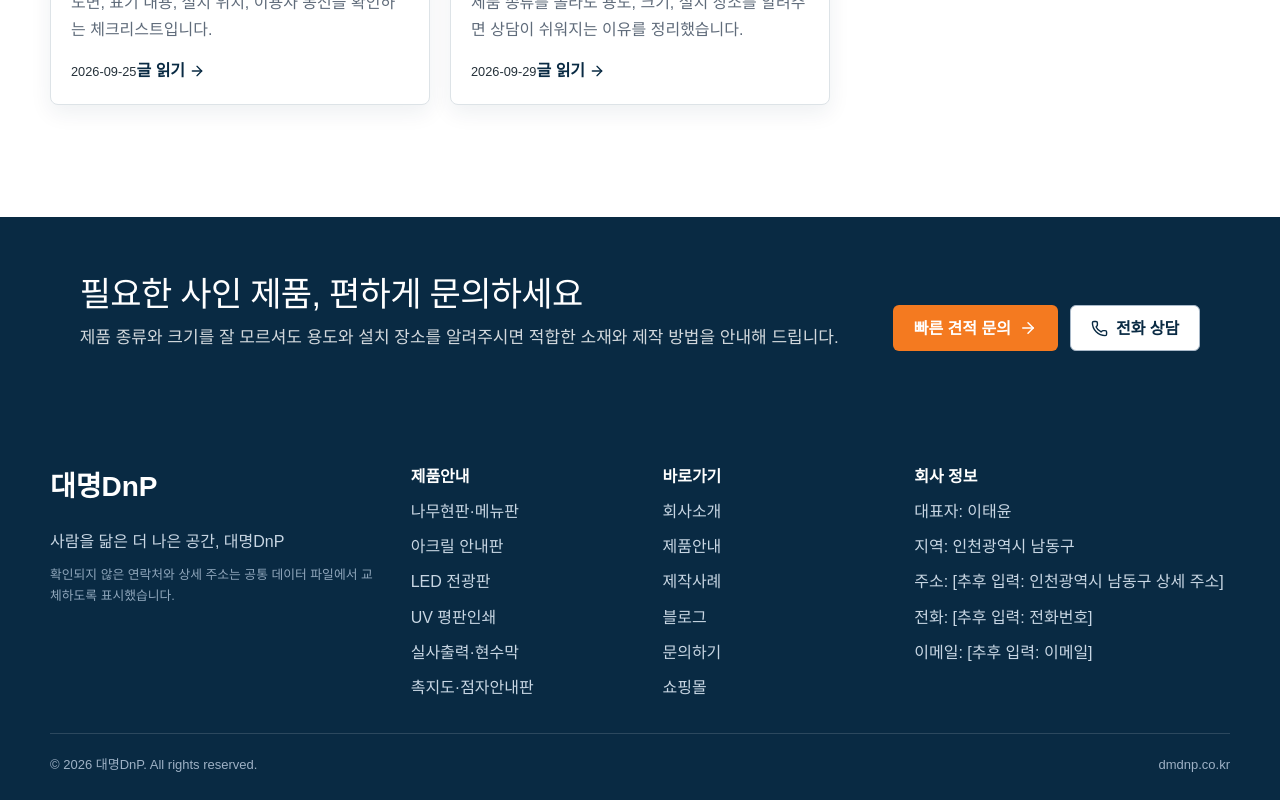
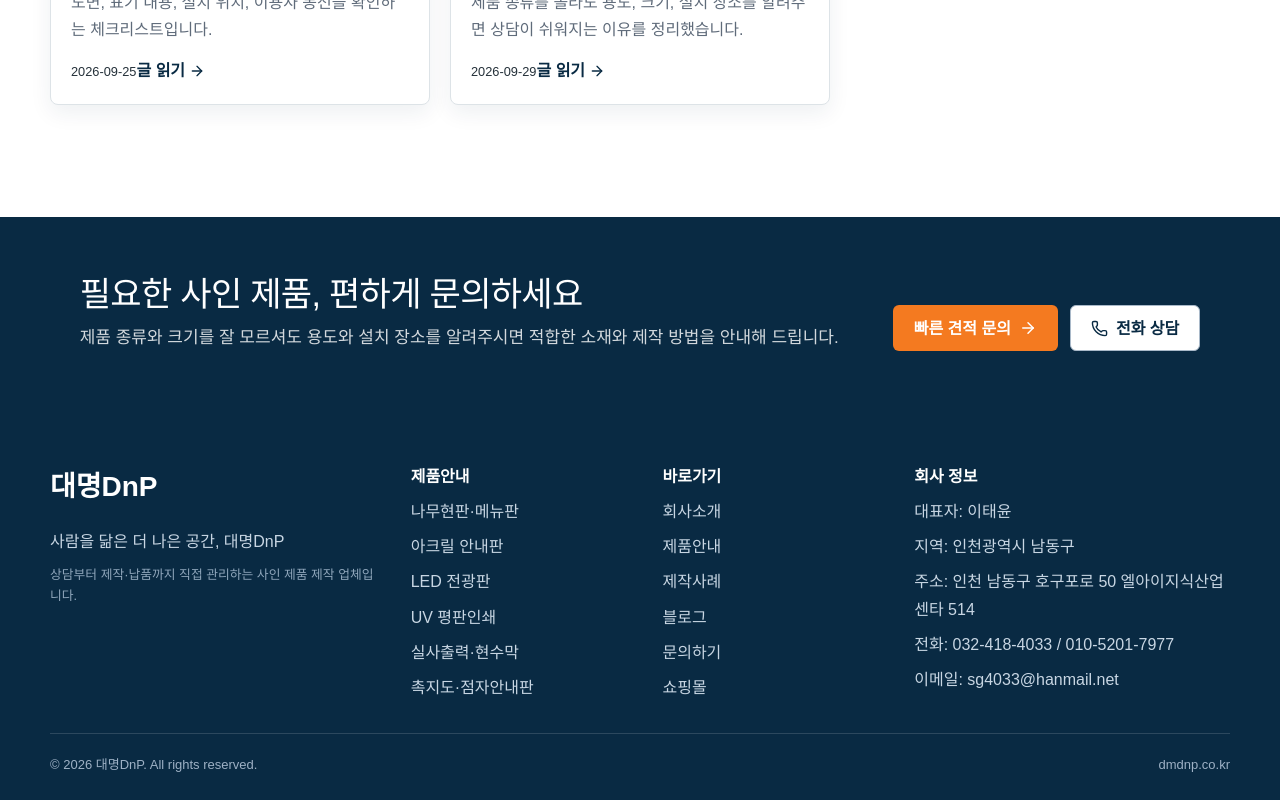
Before and after one commit to sg40331-afk/dmdnp0909, a Next.js app: page /blog in a window 1280 px wide. Shown: the part 6657-7457 px from the top of the page. Built offline with nearby package versions, Linux system fonts and the light colour scheme.

Commit message:
Update Daemyung DnP contact information

```diff
--- a/app/contact/page.tsx
+++ b/app/contact/page.tsx
@@ -14,7 +14,7 @@ export default function ContactPage() {
               <p>전화: {company.phone}</p>
               <p>이메일: {company.email}</p>
               <p>주소: {company.address}</p>
-              <p className="notice">연락처와 상세 주소는 실제 운영 정보 확인 후 교체해 주세요.</p>
+              <p className="notice">전화 상담 또는 이메일로 제품 종류, 크기, 설치 위치를 알려주시면 제작 방향을 안내해 드립니다.</p>
             </div>
             <form className="form-card">
               <div className="form-row"><label>이름<input name="name" placeholder="성함 또는 업체명" /></label><label>연락처<input name="phone" placeholder="연락 가능한 번호" /></label></div>
--- a/components/site-shell.tsx
+++ b/components/site-shell.tsx
@@ -14,7 +14,7 @@ function isActive(pathname: string, href: string) {
 }
 
 export function SiteHeader() {
-  const pathname = usePathname();
+  const pathname = usePathname() ?? "";
   const [open, setOpen] = useState(false);
   const [companyOpen, setCompanyOpen] = useState(false);
 
@@ -80,7 +80,7 @@ export function SiteFooter() {
         <div>
           <Link href="/" className="footer-brand">대명DnP</Link>
           <p>사람을 닮은 더 나은 공간, 대명DnP</p>
-          <small>확인되지 않은 연락처와 상세 주소는 공통 데이터 파일에서 교체하도록 표시했습니다.</small>
+          <small>상담부터 제작·납품까지 직접 관리하는 사인 제품 제작 업체입니다.</small>
         </div>
         <div>
           <strong>제품안내</strong>
--- a/lib/dmdnp-data.ts
+++ b/lib/dmdnp-data.ts
@@ -7,9 +7,9 @@ export const company = {
   region: "인천광역시 남동구",
   serviceArea: "인천 및 수도권",
   domain: "dmdnp.co.kr",
-  address: "[추후 입력: 인천광역시 남동구 상세 주소]",
-  phone: "[추후 입력: 전화번호]",
-  email: "[추후 입력: 이메일]",
+  address: "인천 남동구 호구포로 50 엘아이지식산업센타 514",
+  phone: "032-418-4033 / 010-5201-7977",
+  email: "sg4033@hanmail.net",
   kakao: "[추후 입력: 카카오톡 상담 주소]",
   hours: "[추후 입력: 운영시간]",
   businessNumber: "[추후 입력: 사업자등록번호]",
```
